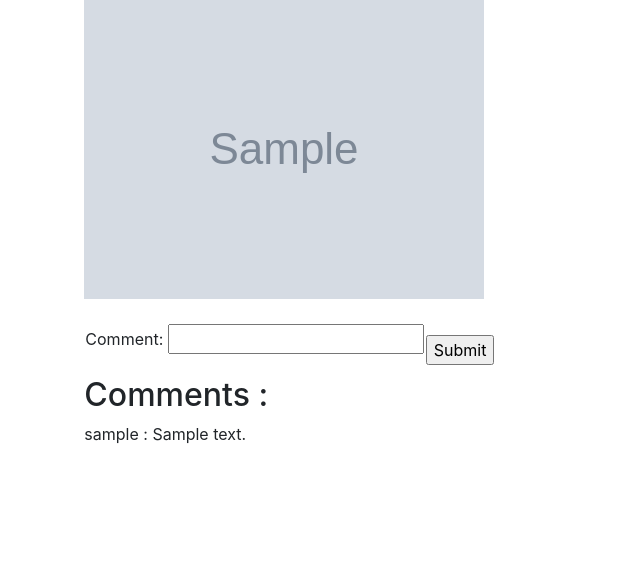
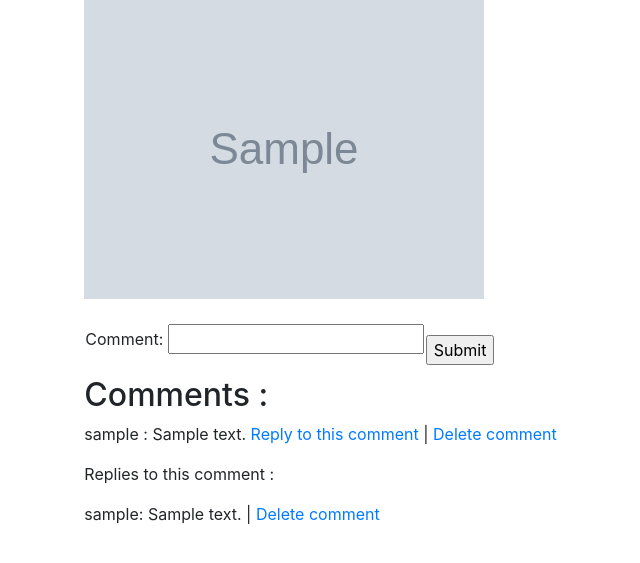
Before and after one commit to bangpradyumna/Bits-Pilani-DC-Catalog, a Django app: page /movies/1 in a window 1280 px wide. Shown: the part 217-780 px from the top of the page, without its empty margins (144-784 px from the left). Run offline with Django 3.2, Linux system fonts and the light colour scheme; a user stored in the database is signed in; tables that the repository leaves empty hold one stand-in row (values such as "Sample post"); grey boxes marked "Sample" are stand-in pictures; some libraries are stand-ins or nearby versions.

```diff
--- a/blog/models.py
+++ b/blog/models.py
@@ -37,9 +37,13 @@ class Comment(models.Model):
     def __str__(self):
         return self.comment_text
 
+    def reply_to_this_comment(self):
+        return ReplyToComment.objects.all().filter(comment=self)
 
 # Reply to any comment
 class ReplyToComment(models.Model):
+    reply_to_comment_author = models.ForeignKey(User, on_delete=models.CASCADE, related_name='reply_to_comment',
+                                                default=None)
     comment = models.ForeignKey(Comment, on_delete=models.CASCADE, related_name='reply_to_comment')
     reply_text = models.TextField(default=None)
 
--- a/blog/urls.py
+++ b/blog/urls.py
@@ -1,6 +1,6 @@
 from django.urls import path
 
-from blog.views import MovieCreate, AnimeCreate, SoftwareCreate, BookCreate
+from blog.views import MovieCreate, AnimeCreate, SoftwareCreate, BookCreate, MovieReplyToCommentView
 from . import views
 
 urlpatterns = [
@@ -18,8 +18,11 @@ urlpatterns = [
     path('users/follow/<username>', views.follow, name='follow_user'),
     path('users/<username>/', views.user_detail, name='user_detail'),
     path('movies/create', MovieCreate.as_view(), name='create_movie'),
+    path('movies/reply_to_comment/<int:pk>', MovieReplyToCommentView.as_view(), name='reply_to_comment'),
     path('anime/create', AnimeCreate.as_view(), name='create_anime'),
     path('software/create', SoftwareCreate.as_view(), name='create_software'),
     path('books/create', BookCreate.as_view(), name='create_book'),
     path('users/update_profile', views.UpdateProfile, name='update_profile'),
+    path('comment/delete_comment/<int:pk>', views.DeleteComment, name='delete_comment'),
+    path('comment/delete_reply_to_comment/<int:pk>', views.DeleteReplyToComment, name='delete_reply_to_comment'),
 ]
--- a/blog/views.py
+++ b/blog/views.py
@@ -12,7 +12,7 @@ from django.views.generic.edit import CreateView, FormMixin
 
 from blog.forms import CommentForm
 from .forms import UpdateProfileForm
-from .models import Movie, Anime, Book, Software, Profile, Comment
+from .models import Movie, Anime, Book, Software, Profile, Comment, ReplyToComment
 
 
 # Create your views here.
@@ -59,7 +59,7 @@ class SoftwareListView(generic.ListView):
     model = Software
 
 
-class MovieDetailView(generic.DetailView, FormMixin):
+class MovieDetailView(LoginRequiredMixin, generic.DetailView, FormMixin):
     model = Movie
     form_class = CommentForm
 
@@ -91,6 +91,39 @@ class MovieDetailView(generic.DetailView, FormMixin):
                                content_type=ContentType.objects.get_for_model(self.model),
                                comment_text=form.cleaned_data['comment'], object_id=stuff_pk)
         return super().form_valid(form)
+
+
+class MovieReplyToCommentView(LoginRequiredMixin, CreateView):
+    model = ReplyToComment
+    fields = ['reply_text']
+    success_url = None
+
+    def form_valid(self, form):
+        form.instance.reply_to_comment_author = self.request.user
+        form.instance.comment = Comment.objects.get(pk=self.kwargs['pk'])
+        # ctu=Movie.objects.get(pk=form.instance.comment.object_id)
+        # print("hello")
+        # print(type(ctu))
+        # self.success_url=Movie.objects.get(pk=form.instance.comment.object_id)
+        self.success_url = reverse('Movies-detail', kwargs={'pk': form.instance.comment.object_id})
+        return super().form_valid(form)
+
+
+def DeleteComment(request, pk):
+    this_comment = Comment.objects.get(pk=pk)
+    if this_comment.comment_author == request.user:
+        replies = ReplyToComment.objects.all().filter(comment=this_comment)
+        repd = replies.delete()
+        this_comment.delete()
+    # HttpResponseRedirect(reverse('Movies-detail',kwargs={'pk':this_comment.object_id}))
+
+
+def DeleteReplyToComment(request, pk):
+    this_reply = ReplyToComment.objects.get(pk=pk)
+    if this_reply.reply_to_comment_author == request.user:
+        this_reply.delete()
+    # HttpResponseRedirect(reverse('Movies-detail',kwargs={'pk':this_reply.comment.object_id}))
+
 
 
 class AnimeDetailView(generic.DetailView):
--- a/templates/blog/movie_detail.html
+++ b/templates/blog/movie_detail.html
@@ -31,8 +31,15 @@
 
         <h2>Comments : </h2>
         {% for each_comment in comments_for_post %}
+            <p>{{ each_comment.comment_author }} : {{ each_comment.comment_text }} <a
+                    href="{% url 'reply_to_comment' pk=each_comment.pk %}"> Reply to this comment</a> | <a
+                    href="{% url 'delete_comment' pk=each_comment.pk %}"> Delete comment</a></p>
 
-            <p>{{ each_comment.comment_author }} : {{ each_comment.comment_text }}</p>
+            <p>Replies to this comment :</p>
+            {% for each_reply in each_comment.reply_to_this_comment %}
+                <p>{{ each_reply.reply_to_comment_author.username }}: {{ each_reply.reply_text }} | <a
+                        href="{% url 'delete_reply_to_comment' pk=each_reply.pk %}"> Delete comment</a></p>
+            {% endfor %}
         {% endfor %}
     {% endblock %}
 {% endblock %}
```
Also changed, not shown: templates/blog/replytocomment_form.html (added, +11 -0 lines).
